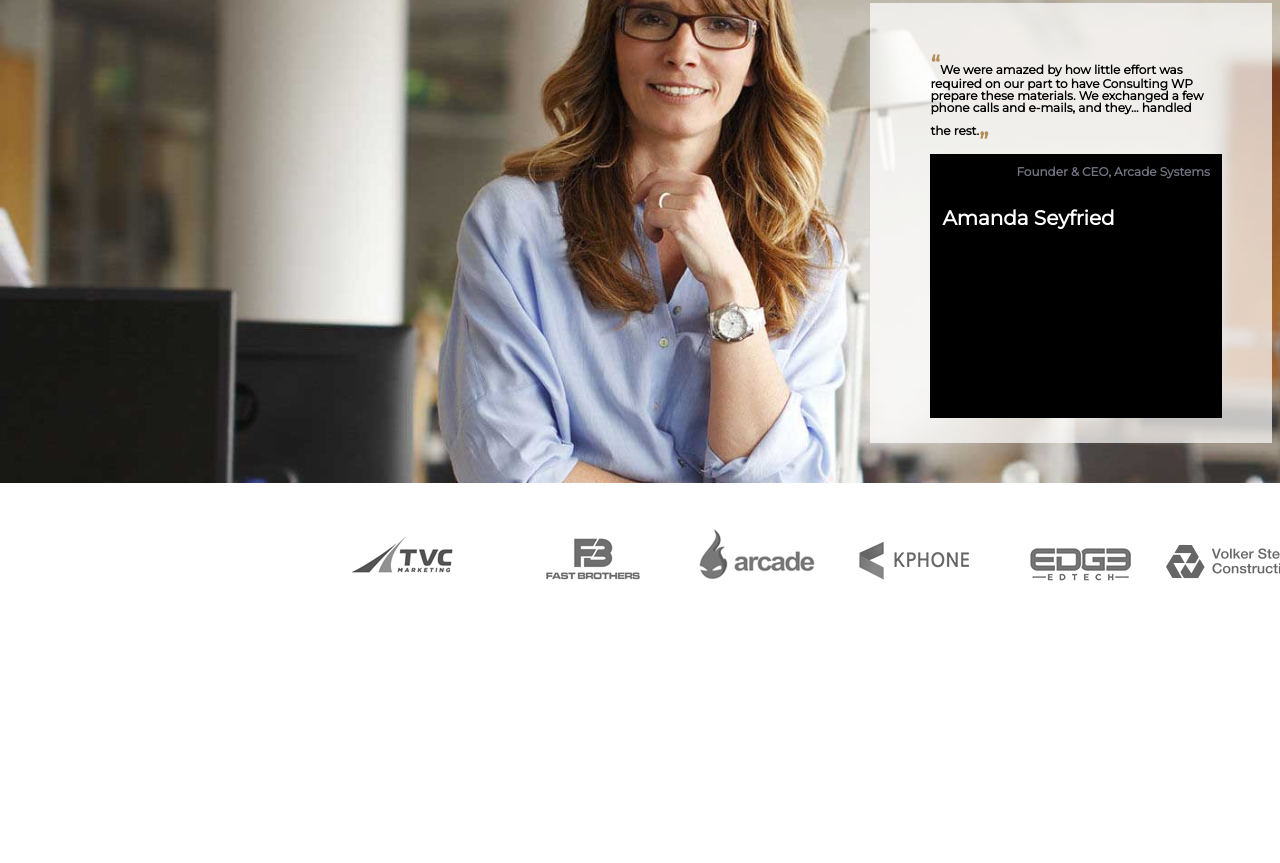
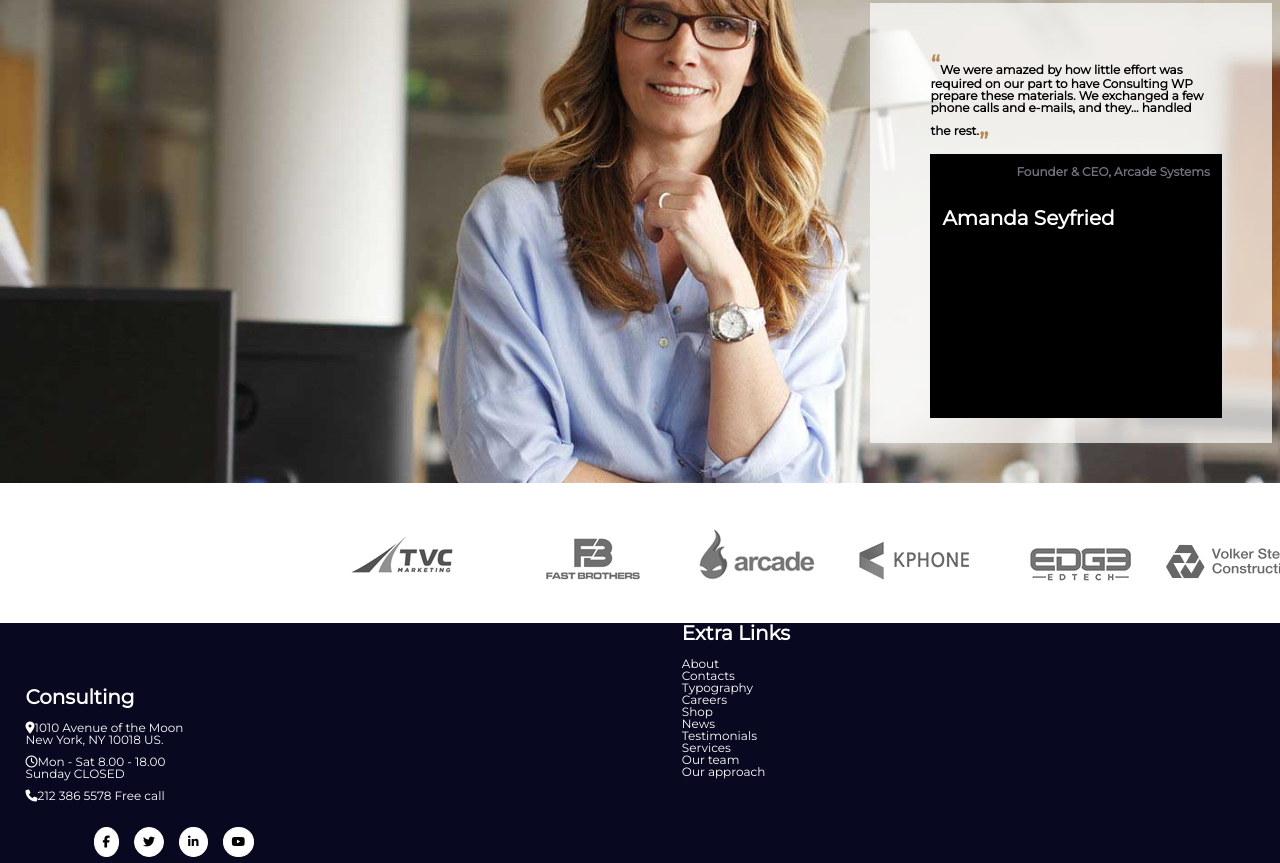
Before and after one commit to NedDinev/Consulting-agency, a plain HTML site: page agency.html in a window 1280 px wide. Shown: the part 1651-2514 px from the top of the page. Before the commit the page ends 2274 px from the top, so only its background shows below. Drawn offline with Linux system fonts and the light colour scheme.

Commit message:
Add files via upload

```diff
--- a/agency.css
+++ b/agency.css
@@ -108,7 +108,7 @@ header button:hover span {
   margin: 0 30px;
 }
 
-i {
+article i {
   border: 1px solid #090821;
   background: #090821;
   border-radius: 50%;
@@ -295,7 +295,58 @@ i {
   top: 19%;
 }
 
-.partner-Volker-Stevin {
+/*Main - end*/
+
+/*Footer- start*/
+
+footer {
+  background-color: #080820;
+  color: #ffffff;
+  width: 100%;
+  height: 240px;
+  margin-bottom: 0;
 }
 
-/*Main - end*/
+footer h3 {
+  font-size: 20px;
+  font-weight: bolder;
+}
+
+.consulting {
+  display: inline-block;
+  width: 180px;
+  position: relative;
+  top: 10%;
+  left: 2%;
+}
+
+footer h3 {
+  margin-bottom: 15px;
+}
+
+.consulting ul li {
+  margin-bottom: 10px;
+}
+
+.social-media {
+  display: inline-block;
+  position: relative;
+  top: 34%;
+  right: 7%;
+}
+
+.social-media i {
+  border: 1px solid #ffffff;
+  background: #ffffff;
+  border-radius: 50%;
+  padding: 8px;
+  color: #000000;
+  float: left;
+  margin-right: 15px;
+}
+
+.extra-links {
+  display: inline-block;
+  position: relative;
+  left: 25%;
+}
--- a/agency.html
+++ b/agency.html
@@ -149,7 +149,41 @@
 
 <footer>
 
-<article></article>
+<div class="consulting">
+<h3>Consulting</h3>
+<ul>
+    <li><i class="fas fa-map-marker-alt"></i>1010 Avenue of the Moon New York, NY 10018 US.</li>
+<li><i class="far fa-clock"></i>Mon - Sat 8.00 - 18.00 Sunday CLOSED</li>
+<li><i class="fas fa-phone"></i>212 386 5578 Free call</li>
+</ul>
+</div>
+
+<div class="social-media">
+    <i class="fab fa-facebook-f"></i>
+    <i class="fab fa-twitter"></i>
+    <i class="fab fa-linkedin-in"></i>
+    <i class="fab fa-youtube"></i>
+</div>
+
+<div class="extra-links">
+    <h3>Extra Links</h3>
+    <ul>
+        <li>About</li>
+    <li>Contacts</li>
+    <li>Typography</li>
+    <li>Careers</li>
+    <li>Shop</li>
+
+    <li>News</li>
+    <li>Testimonials</li>
+    <li>Services</li>
+    <li>Our team</li>
+    <li>Our approach</li>
+</ul>
+</div>
+
+
+<div class="insta-widget"></div>
 
 </footer>
 
```
